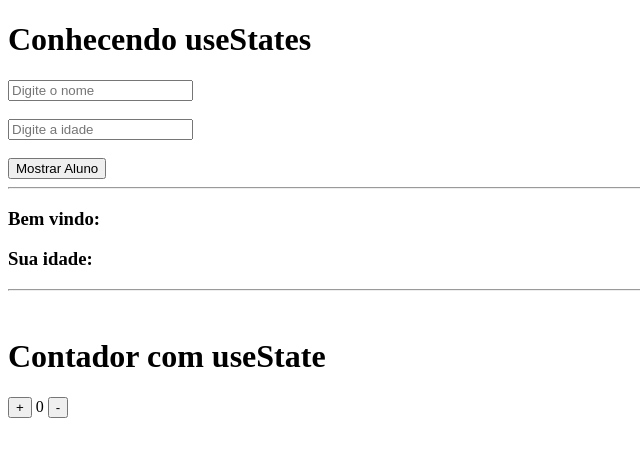
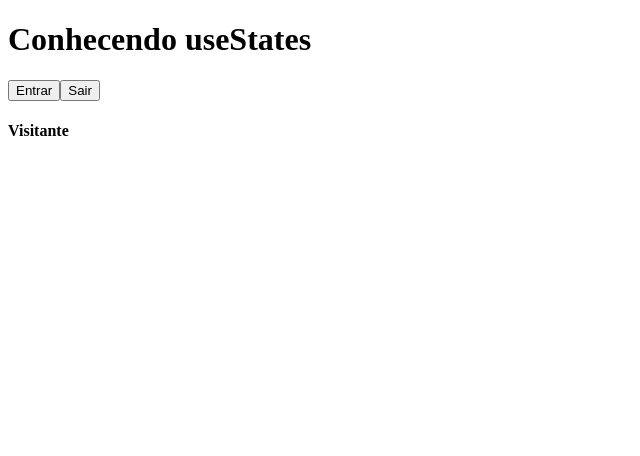
Before and after one commit to gomess99/curso_react, a React (Vite) app: page / in a window 1280 px wide. Shown: the top 456 px of the page, without its empty margins (0-640 px from the left). Built offline with nearby package versions, Linux system fonts and the light colour scheme.

Commit message:
9. Fixando useStates

```diff
--- a/src/App.tsx
+++ b/src/App.tsx
@@ -1,35 +1,30 @@
 
 import { useState } from "react"
 
-interface InfoAlunoProps{
+interface UserProps{
   nome: string;
-  idade: string;
+  cargo: string;
 }
 
 export default function App(){
-  const [input, setInput] = useState("")
-  const [idade, setIdade] = useState("");
 
-  const [infoAluno, setInfoAluno] = useState<InfoAlunoProps>();
+  const [user, setUser] = useState <UserProps>({
+    nome: "Visitante",
+    cargo: ""
+  })
 
-  const [contador, setContador] = useState(0);
-
-  function mostrarAluno(){
-    setInfoAluno({
-      nome: input,
-      idade: idade,
-    });
+  function handleLogin(){
+    setUser({
+      nome: "Sujeito",
+      cargo: "Programador"
+    })
   }
 
-  function adicionar(){
-    setContador(valorAtual => valorAtual +1);
-  }
-
-  function diminuir(){
-    if(contador === 0){
-      return;
-    }
-    setContador(valorAtual => valorAtual -1);
+  function handleLogout(){
+    setUser({
+      nome: "Visitante",
+      cargo: ""
+    })
   }
 
   return(
@@ -38,37 +33,14 @@ export default function App(){
       <h1>
         Conhecendo useStates
       </h1>
-
-      <input
-        placeholder="Digite o nome"
-        value={input}
-        onChange={ (e) => setInput(e.target.value)}
-      />
-
-      <br />
-      <br />
-
-      <input
-        placeholder="Digite a idade"
-        value={idade}
-        onChange={ (e) => setIdade(e.target.value)}
-      />
-
-      <br />
-      <br />
-
-      <button onClick={mostrarAluno}>Mostrar Aluno</button>
-
-      <hr />
-
-      <h3>Bem vindo: {infoAluno?.nome}</h3>
-      <h3>Sua idade: {infoAluno?.idade}</h3>
-
-      <hr />
-      <br />
-      <h1>Contador com useState</h1>
-
-      <button onClick={adicionar}> + </button> {contador}  <button onClick={diminuir}> - </button>
+      <button onClick={handleLogin}>
+        Entrar
+      </button>
+      <button onClick={handleLogout}>
+        Sair
+      </button>
+      <h4>{user.nome}</h4>
+      <strong>{user.cargo}</strong>
     </div>
   );
 }
```
